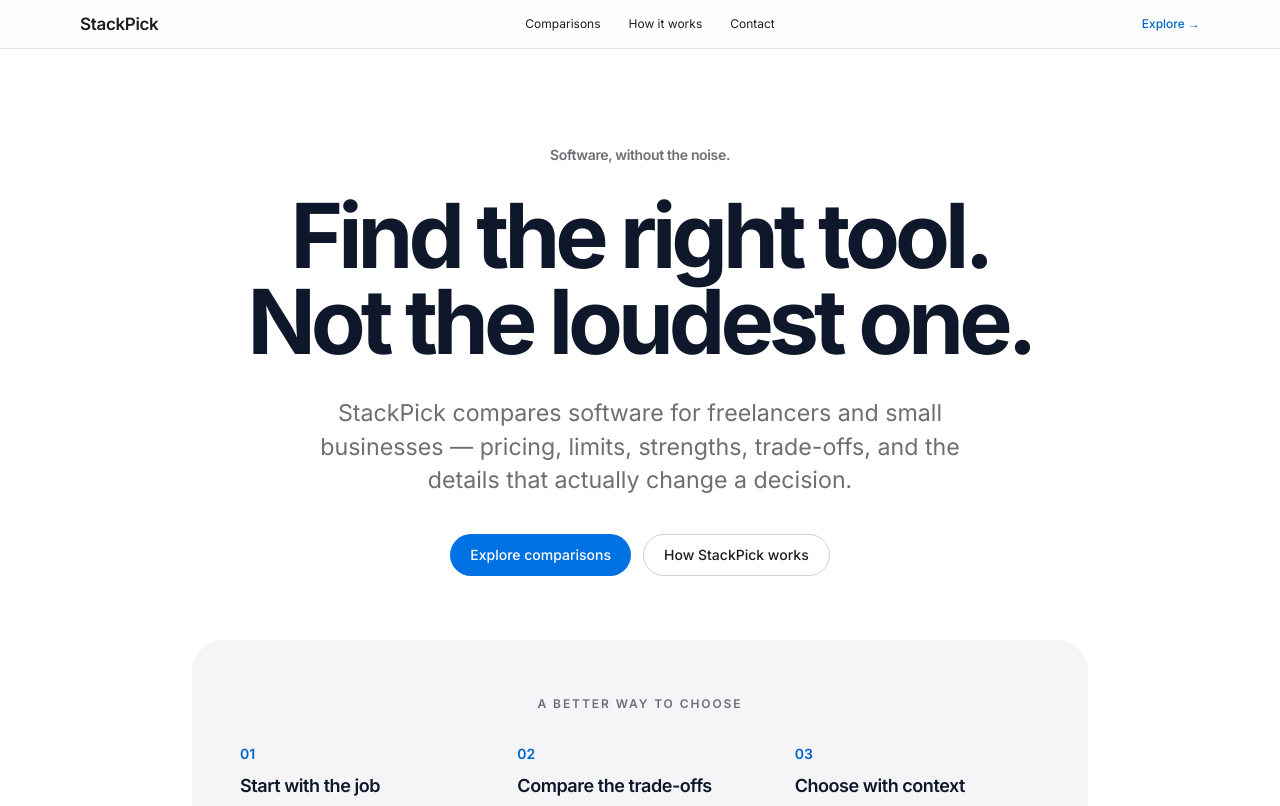
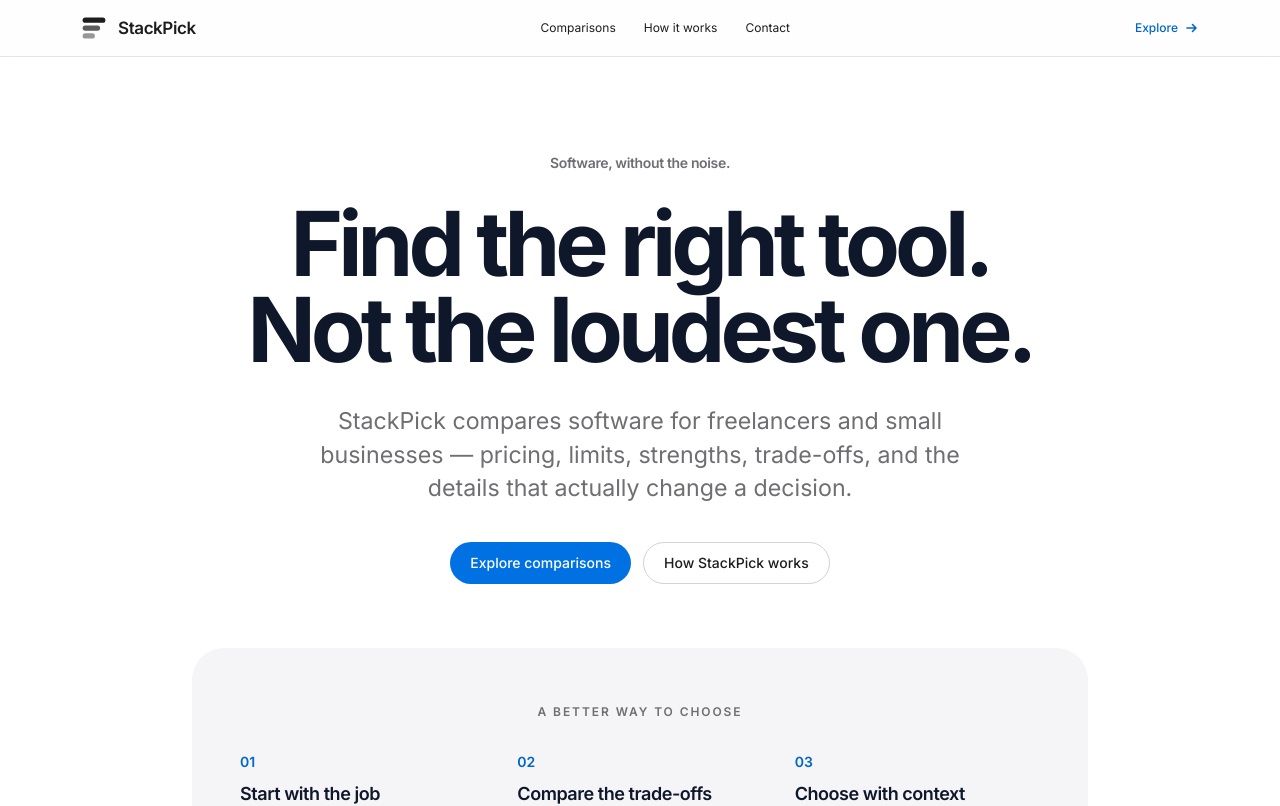
Before and after one commit to LinukaBandara/StackPick, a Next.js app: page / in a window 1280 px wide. Shown: the top 806 px of the page. Built offline with nearby package versions, Linux system fonts and the light colour scheme; no server answers.

Commit message:
design: add StackPick logo and icon system

```diff
--- a/components/Header.tsx
+++ b/components/Header.tsx
@@ -1,21 +1,32 @@
 import Link from "next/link";
+
+function ArrowIcon() {
+  return <svg aria-hidden="true" viewBox="0 0 16 16" className="h-4 w-4" fill="none"><path d="M3 8h9M8.5 4.5 12 8l-3.5 3.5" stroke="currentColor" strokeWidth="1.6" strokeLinecap="round" strokeLinejoin="round" /></svg>;
+}
+
+function StackPickMark() {
+  return <svg aria-hidden="true" viewBox="0 0 32 32" className="h-7 w-7 shrink-0">
+    <rect x="3" y="4" width="26" height="6" rx="3" fill="currentColor" />
+    <rect x="3" y="13" width="20" height="6" rx="3" fill="currentColor" opacity=".72" />
+    <rect x="3" y="22" width="14" height="6" rx="3" fill="currentColor" opacity=".46" />
+  </svg>;
+}
 
 export default function Header() {
   return (
     <header className="sticky top-0 z-40 border-b border-black/10 bg-white/80 backdrop-blur-xl">
-      <div className="sp-container h-12 flex items-center justify-between gap-6">
-        <Link href="/" className="text-[17px] font-semibold tracking-[-.02em] text-[#1d1d1f]" aria-label="StackPick home">
-          StackPick
+      <div className="sp-container h-14 flex items-center justify-between gap-6">
+        <Link href="/" className="flex items-center gap-2.5 text-[17px] font-semibold tracking-[-.025em] text-[#1d1d1f]" aria-label="StackPick home">
+          <StackPickMark />
+          <span>StackPick</span>
         </Link>
-
         <nav className="hidden items-center gap-7 md:flex" aria-label="Primary">
           <Link href="/best" className="text-xs text-[#1d1d1f] hover:text-[#06c]">Comparisons</Link>
           <Link href="/about" className="text-xs text-[#1d1d1f] hover:text-[#06c]">How it works</Link>
           <Link href="/contact" className="text-xs text-[#1d1d1f] hover:text-[#06c]">Contact</Link>
         </nav>
-
-        <Link href="/best" className="text-xs font-medium text-[#06c] hover:underline">
-          Explore →
+        <Link href="/best" className="inline-flex items-center gap-1.5 text-xs font-medium text-[#06c] hover:underline">
+          Explore <ArrowIcon />
         </Link>
       </div>
     </header>
```
